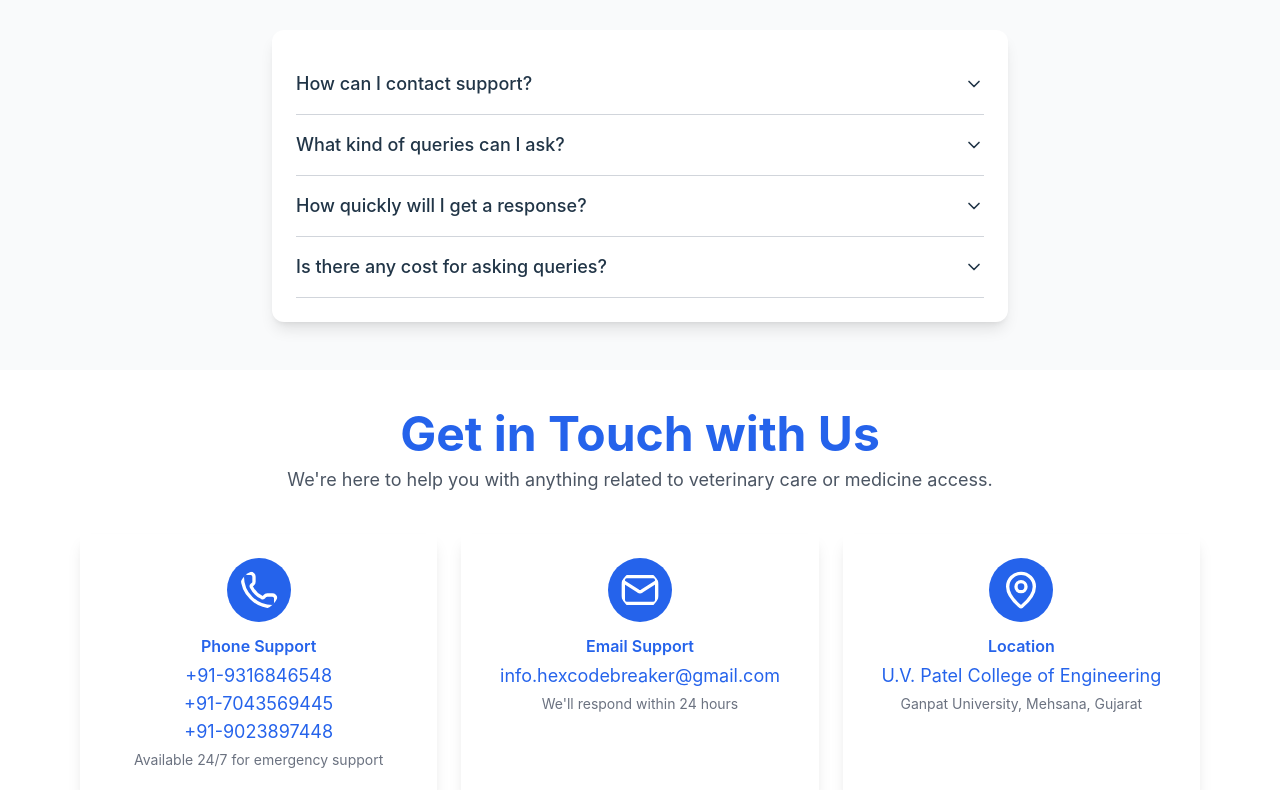
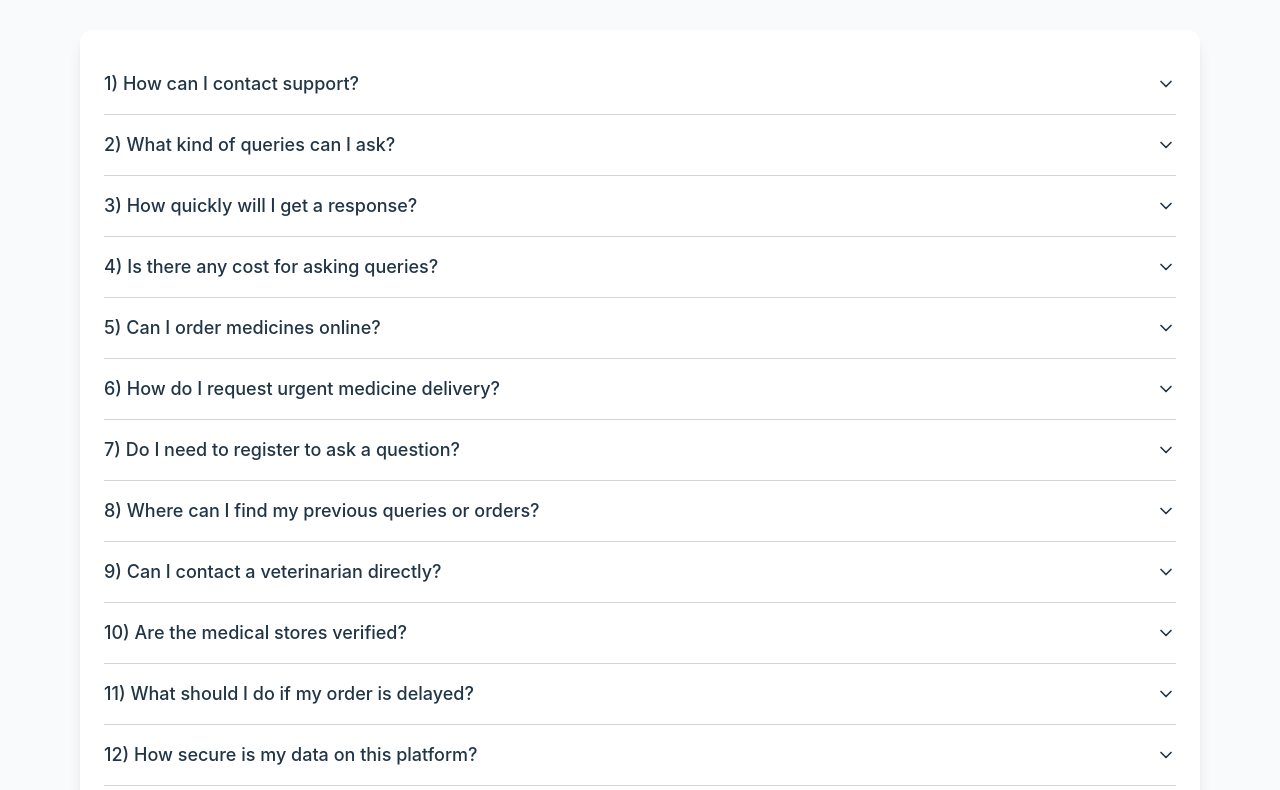
Before and after one commit to ProjectSGH/PashuMitra, a React (Vite) app in the folder pashumitra_frontend/: page /contact in a window 1280 px wide. Shown: the part 790-1580 px from the top of the page. Built offline with nearby package versions, Linux system fonts and the light colour scheme.

Commit message:
Adding More FAQS for the contact us section

```diff
--- a/pashumitra_frontend/src/pages/ContactUs.jsx
+++ b/pashumitra_frontend/src/pages/ContactUs.jsx
@@ -1,7 +1,14 @@
 // src/pages/ContactUs.jsx
 "use client";
 
-import { Phone, Mail, MapPin, Send, ArrowDown, ChevronDown } from "lucide-react";
+import {
+  Phone,
+  Mail,
+  MapPin,
+  Send,
+  ArrowDown,
+  ChevronDown,
+} from "lucide-react";
 import { useState } from "react";
 import { motion } from "framer-motion";
 import toast from "react-hot-toast";
@@ -64,26 +71,58 @@ const HeroSection = () => {
       </div>
 
       {/* FAQ Section */}
-      <div className="px-6 md:px-20 py-12 max-w-4xl mx-auto">
+      <div className="px-6 md:px-20 py-12 max-w-7xl mx-auto">
         <h2 className="text-3xl font-bold text-center mb-8 text-blue-600">
           Frequently Asked Questions
         </h2>
         <div className="bg-white rounded-xl shadow-lg p-6">
           <FAQ
-            question="How can I contact support?"
+            question="1) How can I contact support?"
             answer="You can reach us via phone, email, or by filling out the contact form below. We're available 24/7 for emergencies."
           />
           <FAQ
-            question="What kind of queries can I ask?"
+            question="2) What kind of queries can I ask?"
             answer="You can ask about veterinary care, medicine availability, transport support, or any technical help regarding our platform."
           />
           <FAQ
-            question="How quickly will I get a response?"
+            question="3) How quickly will I get a response?"
             answer="Our team usually replies within 24 hours for non-urgent queries. For emergencies, use our phone helpline."
           />
           <FAQ
-            question="Is there any cost for asking queries?"
+            question="4) Is there any cost for asking queries?"
             answer="No, asking queries is completely free. You only pay if you order medicines or request transport services."
+          />
+          <FAQ
+            question="5) Can I order medicines online?"
+            answer="Yes, our platform allows you to order medicines from verified medical stores directly."
+          />
+          <FAQ
+            question="6) How do I request urgent medicine delivery?"
+            answer="If a medicine is out of stock, you can mark it as urgent to trigger a transport request to nearby stores."
+          />
+          <FAQ
+            question="7) Do I need to register to ask a question?"
+            answer="No, you can submit queries using the contact form, but registration is required for medicine ordering and transport services."
+          />
+          <FAQ
+            question="8) Where can I find my previous queries or orders?"
+            answer="After logging in, you can access your consultation and order history in the dashboard section."
+          />
+          <FAQ
+            question="9) Can I contact a veterinarian directly?"
+            answer="Yes, registered users can request consultations with available veterinarians through the platform."
+          />
+          <FAQ
+            question="10) Are the medical stores verified?"
+            answer="Yes, all medical stores on our platform go through a verification process to ensure authenticity."
+          />
+          <FAQ
+            question="11) What should I do if my order is delayed?"
+            answer="You can contact support via phone or email, and we will track and resolve your order promptly."
+          />
+          <FAQ
+            question="12) How secure is my data on this platform?"
+            answer="We use standard encryption and privacy measures to protect your personal and medical information."
           />
         </div>
       </div>
```
